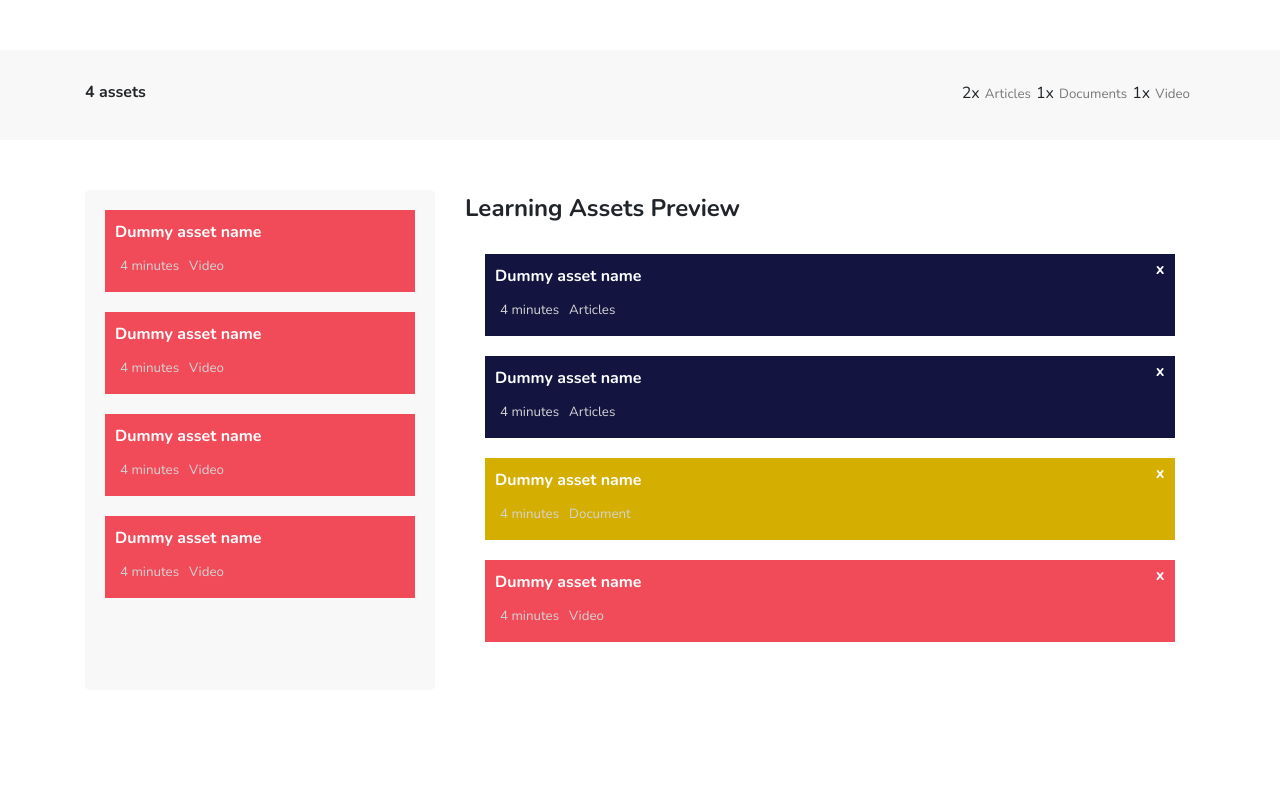
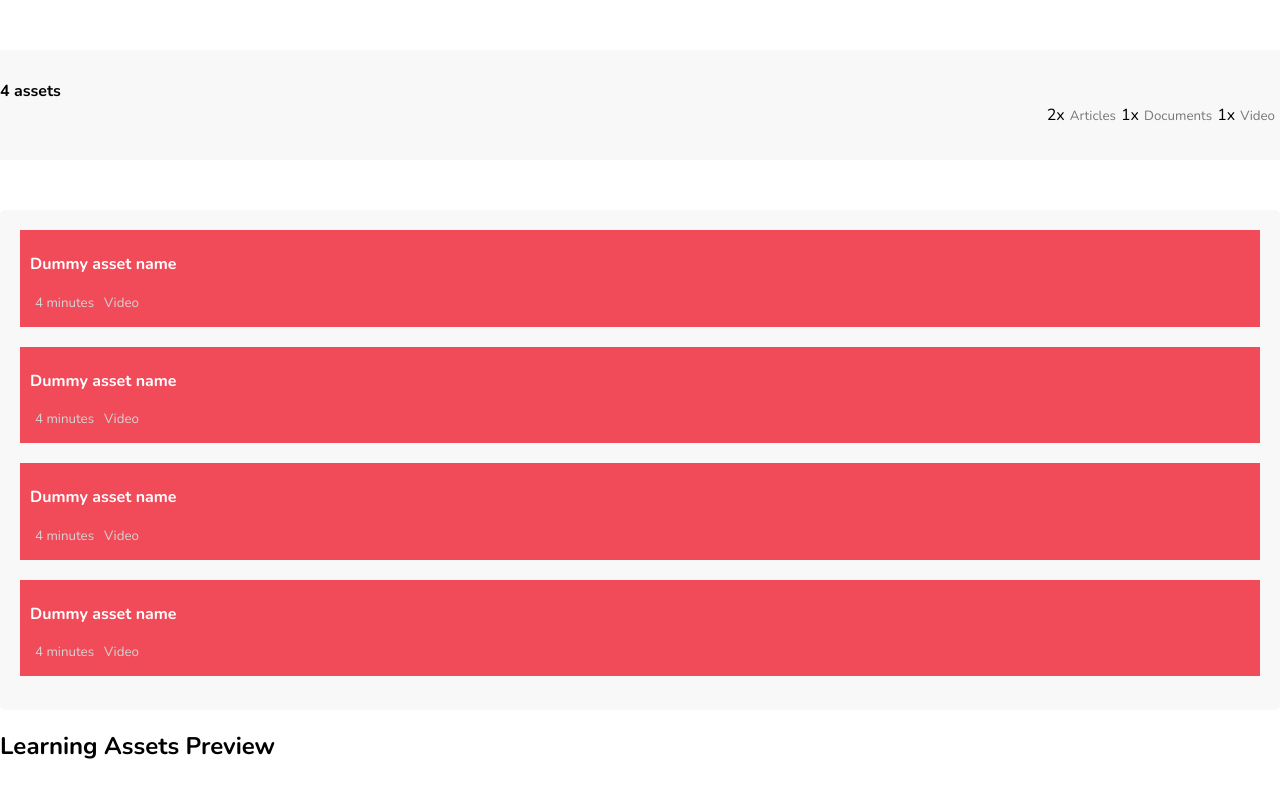
Before and after one commit to tricaalexandru/filtered-technical-test, a React (Create React App) app: page / in a window 1280 px wide. Shown: the top 800 px of the page. Built offline with nearby package versions, Linux system fonts and the light colour scheme.

Commit message:
added CSS reset with styled-components injectGlobal helper

```diff
--- a/src/index.js
+++ b/src/index.js
@@ -2,8 +2,7 @@ import React from 'react';
 import ReactDOM from 'react-dom';
 import App from './App';
 import registerServiceWorker from './registerServiceWorker';
-import 'bootstrap/dist/css/bootstrap-grid.min.css';
-import 'bootstrap/dist/css/bootstrap-reboot.min.css';
+import './styles/globalCSS';
 
 ReactDOM.render(<App />, document.getElementById('root'));
 registerServiceWorker();
--- /dev/null
+++ b/src/styles/globalCSS.js
@@ -0,0 +1,34 @@
+import { injectGlobal } from 'styled-components';
+
+const globalCSS = injectGlobal`
+  @font-face {
+    font-family: system;
+    font-style: normal;
+    font-weight: 300;
+    src: local(".SFNSText-Light"), local(".HelveticaNeueDeskInterface-Light"), local(".LucidaGrandeUI"), local("Ubuntu Light"), local("Segoe UI Light"), local("Roboto-Light"), local("DroidSans"), local("Tahoma");
+  }
+
+  html {
+    box-sizing: border-box;
+  }
+
+  * {
+    box-sizing: inherit;
+  }
+
+  *:before {
+    box-sizing: inherit;
+  }
+
+  *:after {
+    box-sizing: inherit;
+  }
+
+  body {
+    font-family: "system";
+    font-size: 16px;
+    margin: 0;
+  }
+`;
+
+export default globalCSS;
```
